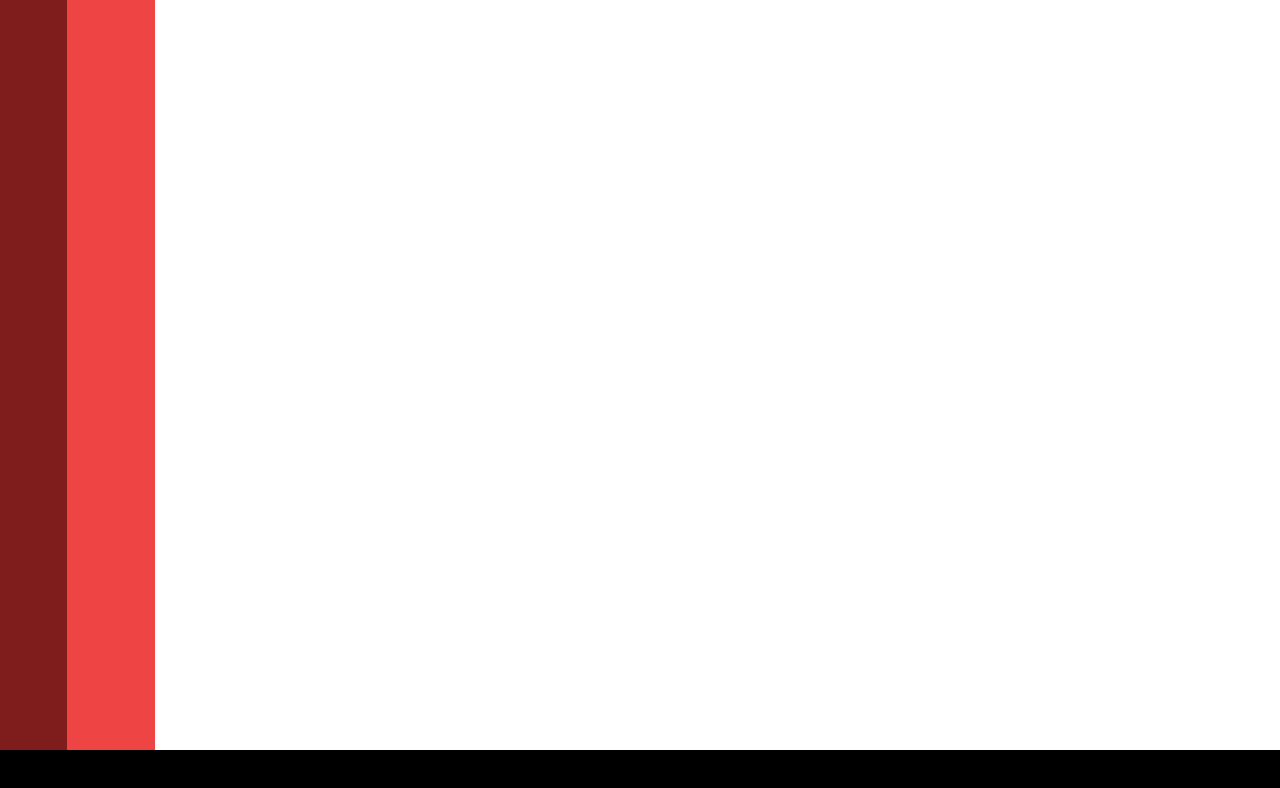
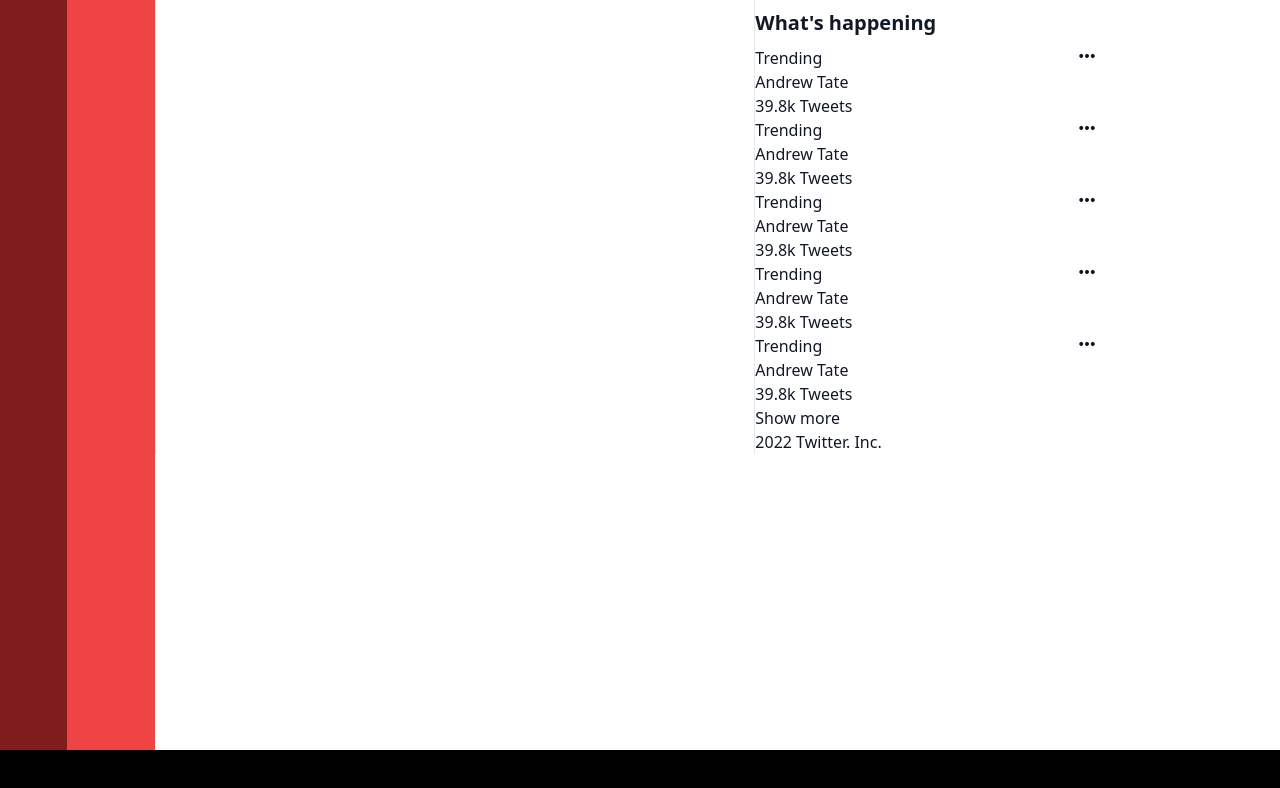
Before and after one commit to 001mo/tweets, a Next.js app: page /home in a window 1280 px wide. Shown: the top 788 px of the page. Built offline with nearby package versions, Linux system fonts and the light colour scheme.

Commit message:
build home main section sidebar

```diff
--- /dev/null
+++ b/apps/home/MainSidebar.tsx
@@ -0,0 +1,124 @@
+import { SlOptions } from 'react-icons/sl';
+
+export default () => {
+    return (
+        <div className="wrapper rounded-2xl bg-gray-50 dark:bg-zinc-900">
+            <div className='px-4 py-2'>
+                <h2>What's happening</h2>
+            </div>
+
+            <div className='wrapper px-4 py-3 transition-all duration-200 hover:bg-[rgba(0,0,0,0.03)] dark:hover:bg-[rgba(255,255,255,0.03)]'>
+                <button className='wrapper text-left'>
+                    <div>
+                        <span className='text-zinc-500 text-sm'>Trending</span>
+                    </div>
+                    <div>
+                        <span className='font-medium'>Andrew Tate</span>
+                    </div>
+                    <div>
+                        <span className='text-zinc-500 text-sm'>39.8k Tweets</span>
+                    </div>
+
+                    {/* ===== options button ======= */}
+                    <div className='absolute top-[1px] right-0'>
+                        <button className='text-zinc-500'>
+                            <SlOptions size="16px" />
+                        </button>
+                    </div>
+                </button>
+            </div>
+
+            <div className='wrapper px-4 py-3 transition-all duration-200 hover:bg-[rgba(0,0,0,0.03)] dark:hover:bg-[rgba(255,255,255,0.03)]'>
+                <button className='wrapper text-left'>
+                    <div>
+                        <span className='text-zinc-500 text-sm'>Trending</span>
+                    </div>
+                    <div>
+                        <span className='font-medium'>Andrew Tate</span>
+                    </div>
+                    <div>
+                        <span className='text-zinc-500 text-sm'>39.8k Tweets</span>
+                    </div>
+
+                    {/* ===== options button ======= */}
+                    <div className='absolute top-[1px] right-0'>
+                        <button className='text-zinc-500'>
+                            <SlOptions size="16px" />
+                        </button>
+                    </div>
+                </button>
+            </div>
+
+            <div className='wrapper px-4 py-3 transition-all duration-200 hover:bg-[rgba(0,0,0,0.03)] dark:hover:bg-[rgba(255,255,255,0.03)]'>
+                <button className='wrapper text-left'>
+                    <div>
+                        <span className='text-zinc-500 text-sm'>Trending</span>
+                    </div>
+                    <div>
+                        <span className='font-medium'>Andrew Tate</span>
+                    </div>
+                    <div>
+                        <span className='text-zinc-500 text-sm'>39.8k Tweets</span>
+                    </div>
+
+                    {/* ===== options button ======= */}
+                    <div className='absolute top-[1px] right-0'>
+                        <button className='text-zinc-500'>
+                            <SlOptions size="16px" />
+                        </button>
+                    </div>
+                </button>
+            </div>
+
+            <div className='wrapper px-4 py-3 transition-all duration-200 hover:bg-[rgba(0,0,0,0.03)] dark:hover:bg-[rgba(255,255,255,0.03)]'>
+                <button className='wrapper text-left'>
+                    <div>
+                        <span className='text-zinc-500 text-sm'>Trending</span>
+                    </div>
+                    <div>
+                        <span className='font-medium'>Andrew Tate</span>
+                    </div>
+                    <div>
+                        <span className='text-zinc-500 text-sm'>39.8k Tweets</span>
+                    </div>
+
+                    {/* ===== options button ======= */}
+                    <div className='absolute top-[1px] right-0'>
+                        <button className='text-zinc-500'>
+                            <SlOptions size="16px" />
+                        </button>
+                    </div>
+                </button>
+            </div>
+
+            <div className='wrapper px-4 py-3 transition-all duration-200 hover:bg-[rgba(0,0,0,0.03)] dark:hover:bg-[rgba(255,255,255,0.03)]'>
+                <button className='wrapper text-left'>
+                    <div>
+                        <span className='text-zinc-500 text-sm'>Trending</span>
+                    </div>
+                    <div>
+                        <span className='font-medium'>Andrew Tate</span>
+                    </div>
+                    <div>
+                        <span className='text-zinc-500 text-sm'>39.8k Tweets</span>
+                    </div>
+
+                    {/* ===== options button ======= */}
+                    <div className='absolute top-[1px] right-0'>
+                        <button className='text-zinc-500'>
+                            <SlOptions size="16px" />
+                        </button>
+                    </div>
+                </button>
+            </div>
+
+            <div className='wrapper px-4 py-3 transition-all duration-200 hover:bg-[rgba(0,0,0,0.03)] dark:hover:bg-[rgba(255,255,255,0.03)] rounded-b-2xl'>
+                <button className='wrapper text-left'>
+                    <div>
+                        <span className='text-brand'>Show more</span>
+                    </div>
+                </button>
+            </div>
+        </div>
+    );
+}
--- a/layouts/App/Main/SideBar.tsx
+++ b/layouts/App/Main/SideBar.tsx
@@ -4,8 +4,14 @@
     const windowSize = useWindowSize();
 
     return windowSize.width < 1005 ? <></> : (
-        <div className="bg-red-500 mr-[10px] w-[290px] min-[1095px]:w-[350px]">
-            {children}
+        <div className="w-[290px] min-[1095px]:w-[350px]">
+            <div className="wrapper mr-[10px]">
+                {children}
+            </div>
+
+            <div>
+                2022 Twitter. Inc.
+            </div>
         </div>
     );
 }
--- a/layouts/App/index.tsx
+++ b/layouts/App/index.tsx
@@ -1,6 +1,6 @@
 export default function App({ children }) {
     return (
-        <div className="h-screen dark:bg-black">
+        <div className="h-screen bg-white dark:bg-black">
             {children}
         </div>
     )
--- a/package.json
+++ b/package.json
@@ -8,7 +8,8 @@
   "dependencies": {
     "next": "^13.0.6",
     "react": "18.2.0",
-    "react-dom": "18.2.0"
+    "react-dom": "18.2.0",
+    "react-icons": "^4.7.1"
   },
   "devDependencies": {
     "@types/node": "18.11.3",
--- a/pages/home.tsx
+++ b/pages/home.tsx
@@ -4,10 +4,11 @@
 import HeaderBar from 'layouts/App/Layers/HeaderBar';
 import Layers from 'layouts/App/Layers'; // (d) make pathes like Dropdown e.g <Dropdown.Header>
 import Main from 'layouts/App/Main';
-import MainContnet from 'layouts/App/Main/Content';
+import MainContent from 'layouts/App/Main/Content';
 import MainSideBar from 'layouts/App/Main/SideBar';
 import MainWrapper from 'layouts/App/MainWrapper';
 import BottomBar from 'layouts/App/Layers/BottomBar';
+import HomeMainSidebar from 'apps/home/MainSidebar'
 
 export default function App() {
     const headerHeight = useRef(50);
@@ -41,11 +42,11 @@
 
                 </Header>
                 <Main>
-                    <MainContnet>
+                    <MainContent>
 
-                    </MainContnet>
+                    </MainContent>
                     <MainSideBar>
-
+                        <HomeMainSidebar/>
                     </MainSideBar>
                 </Main>
             </MainWrapper>
--- a/styles/globals.css
+++ b/styles/globals.css
@@ -1,6 +1,17 @@
 @tailwind base;
 @tailwind components;
 @tailwind utilities;
+
+@layer base {
+    body {
+        @apply dark:text-white text-gray-900;
+    }
+
+    h2 {
+        @apply font-bold;
+        font-size: 1.25rem;
+    }
+}
 
 @layer components {
     .wrapper {
```
Also changed, not shown: 1 other file (tests, documents, lock files or other folders).
